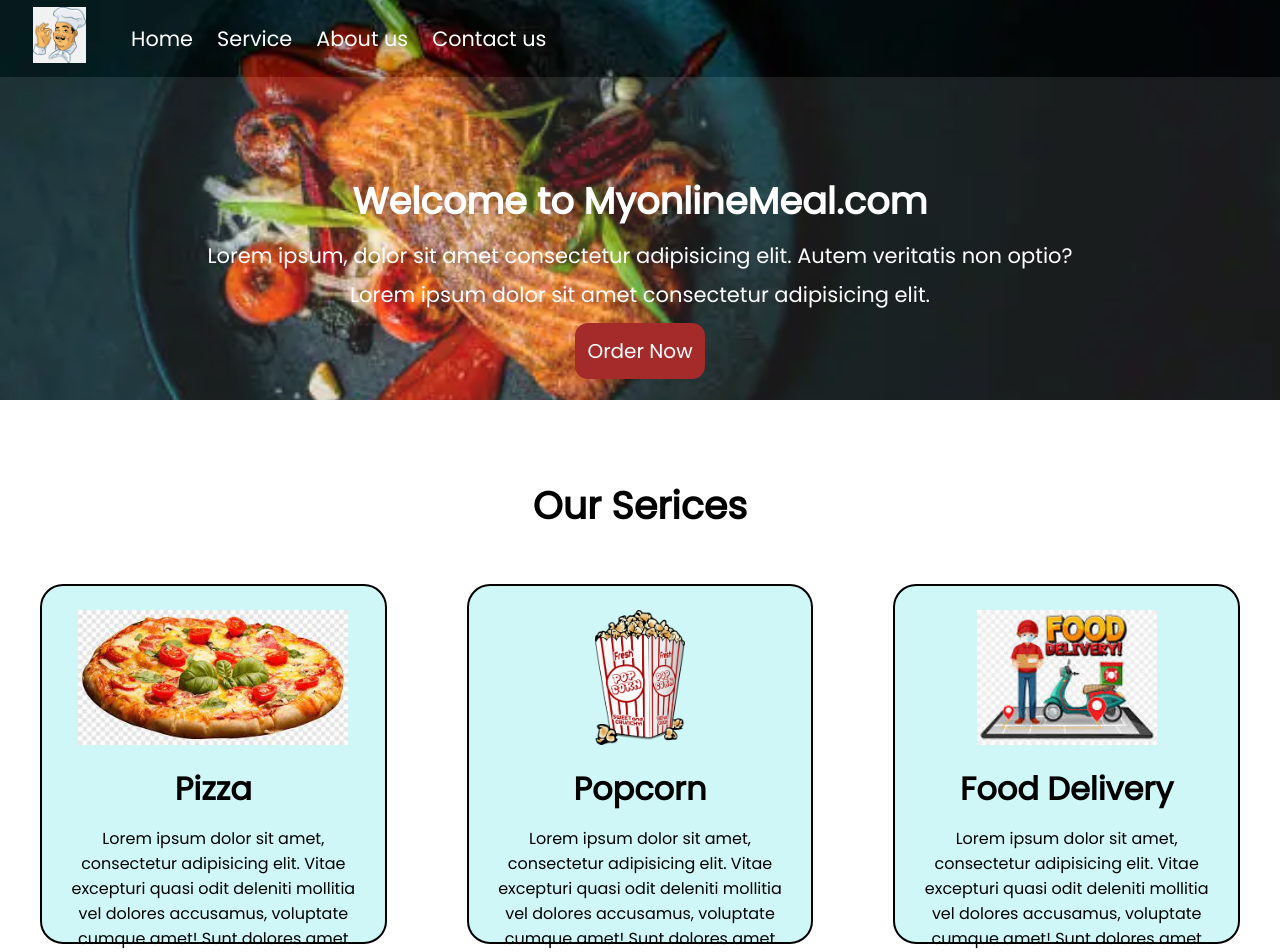
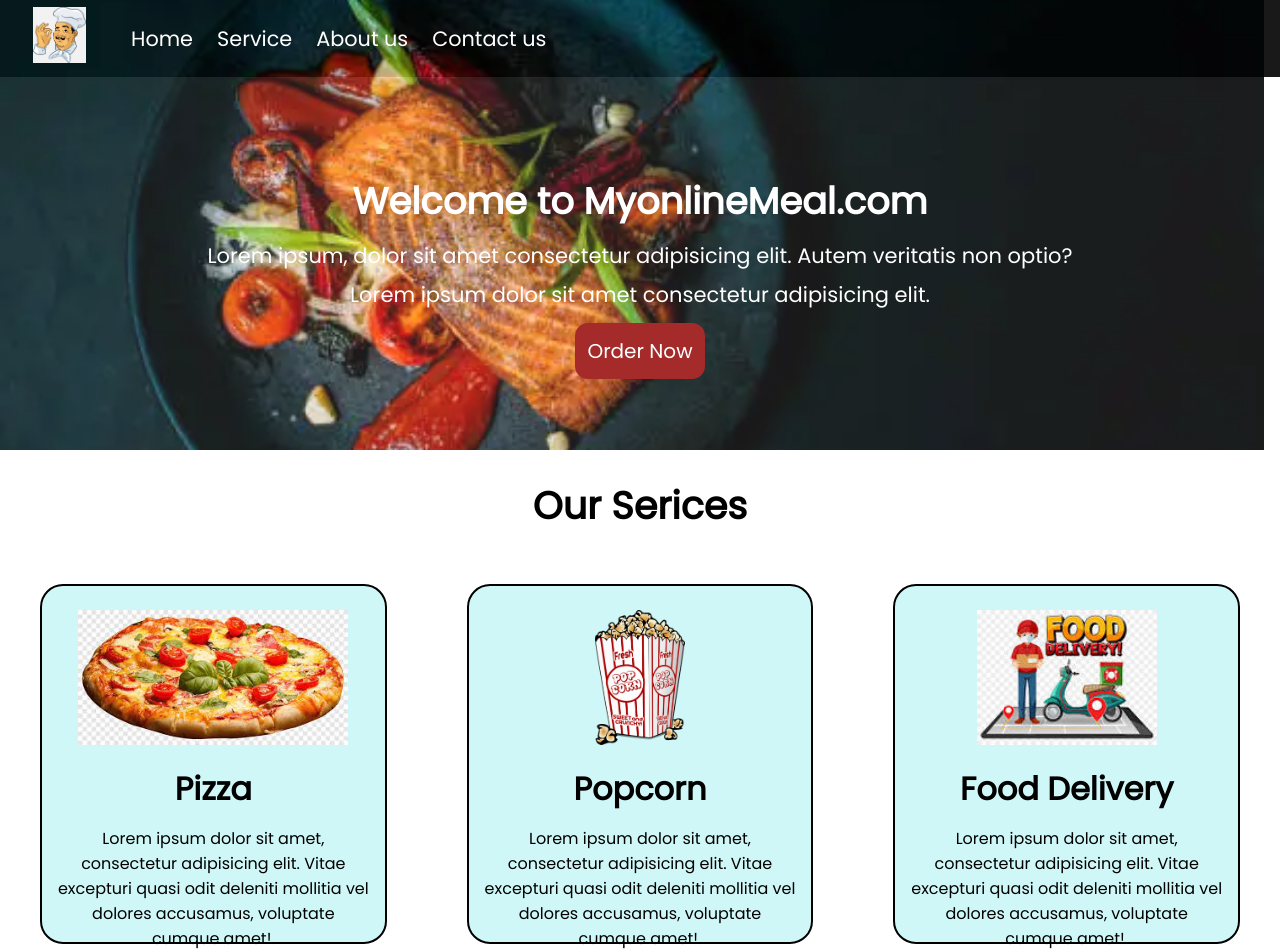
Before and after one commit to kabirdeveloper/Food-project-HTML-CSS, a plain HTML site: page index.html in a window 1280 px wide. Shown: the top 952 px of the page. Drawn offline with Linux system fonts and the light colour scheme.

Commit message:
change for higth website

```diff
--- a/index.html
+++ b/index.html
@@ -1,5 +1,6 @@
 <!DOCTYPE html>
 <html lang="en">
+
 <head>
     <meta charset="UTF-8">
     <meta name="viewport" content="width=device-width, initial-scale=1.0">
@@ -7,6 +8,7 @@
     <link rel="stylesheet" href="style.css">
     <link rel="stylesheet" media="screen and (max-width:767px)" href="phone.css">
 </head>
+
 <body>
     <nav id="navbar">
         <div class="logo">
@@ -32,17 +34,20 @@
             <div class="box" id="item">
                 <img src="download.jpeg" alt="" height="135px">
                 <h1>Pizza</h1>
-            Lorem ipsum dolor sit amet, consectetur adipisicing elit. Vitae excepturi quasi odit deleniti mollitia vel dolores accusamus, voluptate cumque amet! Sunt dolores amet quae iusto distinctio inventore, deserunt sequi itaque.
+                Lorem ipsum dolor sit amet, consectetur adipisicing elit. Vitae excepturi quasi odit deleniti mollitia
+                vel dolores accusamus, voluptate cumque amet!.
             </div>
             <div class="box" id="item">
                 <img src="popcorn-155602_640.png" alt="" height="135px">
                 <h1>Popcorn</h1>
-            Lorem ipsum dolor sit amet, consectetur adipisicing elit. Vitae excepturi quasi odit deleniti mollitia vel dolores accusamus, voluptate cumque amet! Sunt dolores amet quae iusto distinctio inventore, deserunt sequi itaque.
+                Lorem ipsum dolor sit amet, consectetur adipisicing elit. Vitae excepturi quasi odit deleniti mollitia
+                vel dolores accusamus, voluptate cumque amet!.
             </div>
             <div class="box" id="item">
                 <img src="download (1).jpeg" alt="" height="135px">
                 <h1>Food Delivery</h1>
-            Lorem ipsum dolor sit amet, consectetur adipisicing elit. Vitae excepturi quasi odit deleniti mollitia vel dolores accusamus, voluptate cumque amet! Sunt dolores amet quae iusto distinctio inventore, deserunt sequi itaque.
+                Lorem ipsum dolor sit amet, consectetur adipisicing elit. Vitae excepturi quasi odit deleniti mollitia
+                vel dolores accusamus, voluptate cumque amet!.
             </div>
         </div>
     </div>
@@ -84,4 +89,5 @@
         <p>&copy;copyright 2023.All right Resvered.</p>
     </div>
 </body>
+
 </html>
--- a/phone.css
+++ b/phone.css
@@ -27,6 +27,7 @@
 
 .continer_mid::before {
     height: 45%;
+    width: 100vw;
 
 }
 
@@ -61,7 +62,7 @@
     margin-top: -60px;
 }
 .Our_serices .center{
-    margin: 0px 3px;
+    margin: -65px 3px;
     text-align: center;
     /* width: 200px;  */
     font-size: 24px;
@@ -101,7 +102,7 @@
 /* our-client */
 .our-client {
     /* display: none; */
-    margin-top: 350px;
+    margin-top: 300px;
     width: 100vw;
 }
 
--- a/style.css
+++ b/style.css
@@ -66,8 +66,8 @@
     left: 0;
     z-index: -1;
     opacity: 0.9;
-    height: 400px;
-    width: 100%;
+    height: 450px;
+    width: 98.78vw;
 }
 .continer_mid h1{
     margin: 4px 6px;
@@ -110,7 +110,7 @@
  margin-top: 30px;
 }
 .box{
-    padding: 24px 18px;
+    padding: 24px 15px;
     margin: 20px 40px;
     border: 2px solid black;
     border-radius: 23px;
```
Lines whose indentation alone changed are shown as unchanged.
